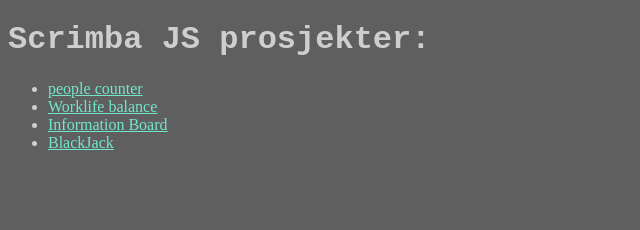
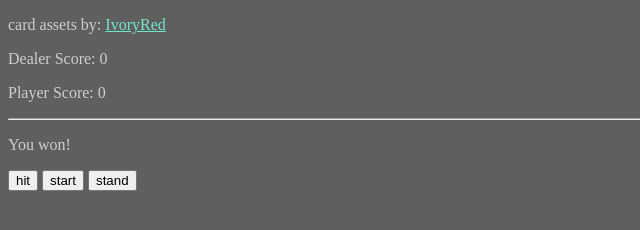
Before and after one commit to lalzy/Scrimba, a plain HTML site: page index.html in a window 1280 px wide. Shown: the whole page, without its empty margins (0-640 px from the left). Drawn offline with Linux system fonts and the light colour scheme.

Commit message:
Update index.html
Added credits

```diff
--- a/index.html
+++ b/index.html
@@ -3,16 +3,25 @@
 <head>
     <meta charset="UTF-8">
     <meta name="viewport" content="width=device-width, initial-scale=1.0">
-    <title>Javascript prosjecter - Svein</title>
+    <title>Document</title>
+    <link rel="shortcut icon" href="#" type="image/x-icon">
     <link rel="stylesheet" href="style.css">
 </head>
 <body>
-    <h1>Scrimba JS prosjekter:</h1>
-    <ul>
-        <li><a href="./people counter/index.html">people counter</a></li>
-        <li><a href="./Worklife Balance/index.html">Worklife balance</a></li>
-        <li><a href="./Information Board/index.html">Information Board</a></li>
-        <li><a href="./blackjack/index.html">BlackJack</a></li>
-    </ul>
+	<p class="credits">card assets by: <a href="https://ivoryred.itch.io/pixel-poker-cards">IvoryRed</a></p>
+    <p class="dealerText">Dealer Score: <span id="dealerSum">0</span></p>
+    <P>Player Score: <span id="playerSum">0</span></P>
+    <div class="cards dealerCards"></div>
+    <hr>
+    <div class="cards playerCards"></div>
+    <p id="wonmessage" class="wonmessage">You won!</p>
+    <div class="button">
+        <button id="hitButton" onclick="hit()">hit</button>
+        <button id="startButton" onclick="start()">start</button>
+        <button id="standButton" onclick="stand()">stand</button>
+    </div>
+    <script src="Javascript/cardAndLogic.js"></script>
+    <script src="Javascript/draw.js"></script>
+    <script src="Javascript/main.js"></script>
 </body>
 </html>
```
